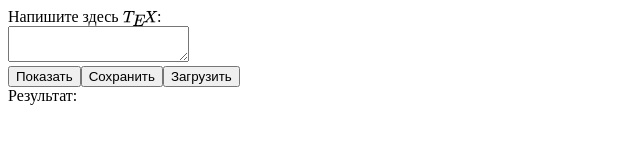
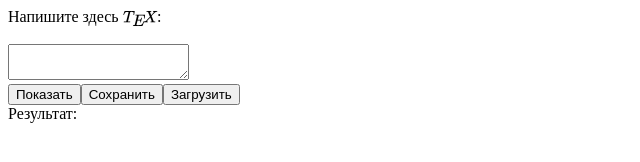
Before and after one commit to tex-writer-cppisok/tex-writer-cppisok.github.io, a plain HTML site: page index.html in a window 1280 px wide. Shown: the whole page, without its empty margins (0-640 px from the left). Drawn offline with nearby package versions, Linux system fonts and the light colour scheme.

Commit message:
Added <br> between "\TeX" and textarea

```diff
--- a/index.html
+++ b/index.html
@@ -10,7 +10,7 @@ function load(){
     </script>
 </head>
 <body>
-    Напишите здесь \(\TeX\):<br>
+    Напишите здесь \(\TeX\):<br><br>
     <textarea id="txt"></textarea><br>
     <button onclick="create()">Показать</button><button onclick="save()">Сохранить</button><button onclick="load()">Загрузить</button><br>
     Результат:<br><br>
```
